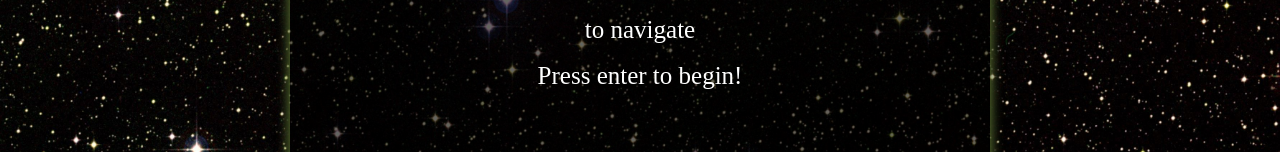
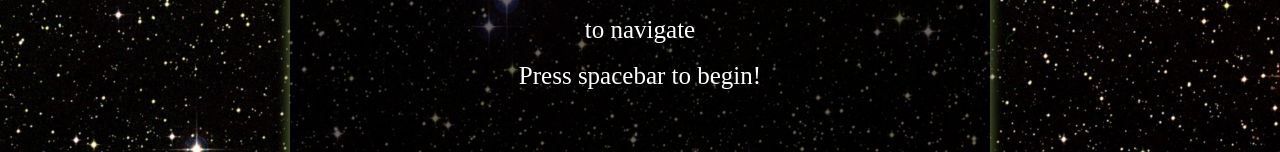
Before and after one commit to as6730/Galaga-Rebubbled, a website built with webpack: page index.html in a window 1280 px wide. Shown: the part 405-557 px from the top of the page. Built offline with nearby package versions, Linux system fonts and the light colour scheme.

Commit message:
Fix syntax error

```diff
--- a/index.html
+++ b/index.html
@@ -26,7 +26,7 @@
           <p class="right-key key"> ➝ </p>
         </div>
         <p>to navigate</p>
-        <p>Press enter to begin!</p>
+        <p>Press spacebar to begin!</p>
       </div>
     </main>
   </body>
```
